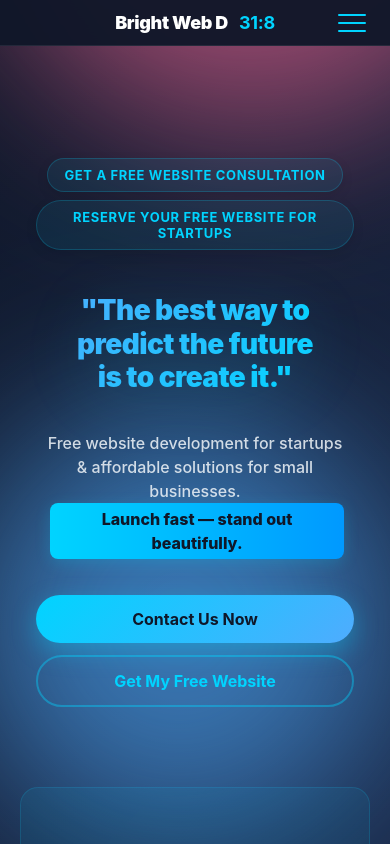
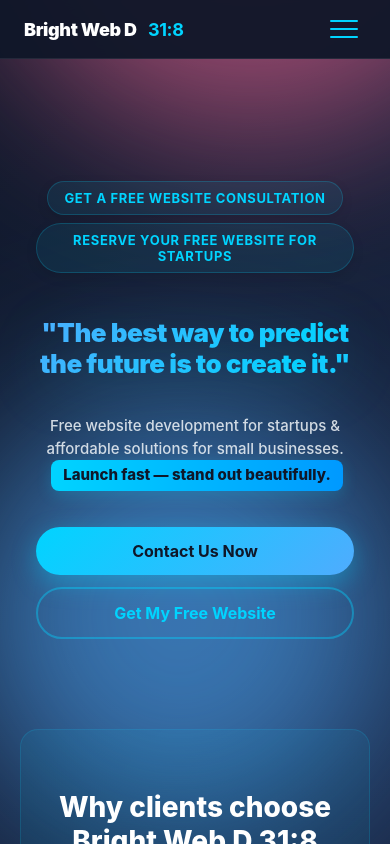
Before and after one commit to brightwebd318-ship-it/Bright-Web-D-31-8, a React (Create React App) app: page /#/ in a window 390 px wide. Shown: the top 844 px of the page. Built offline with nearby package versions, Linux system fonts and the light colour scheme.

Commit message:
Apply user-specified mobile overrides for nav, hero, and grids

```diff
--- a/src/App.css
+++ b/src/App.css
@@ -1353,6 +1353,10 @@ footer {
     text-align: center !important;
   }
 
+  .hero {
+    padding: 70px 16px !important;
+  }
+
   .container {
     padding: 0 16px;
     text-align: center;
@@ -1364,14 +1368,14 @@ footer {
   /* Typography Fixes */
   h1,
   .hero h1 {
-    font-size: 28px !important;
+    font-size: 26px !important;
     line-height: 1.2 !important;
     letter-spacing: -0.02em !important;
     text-align: center !important;
   }
 
   .hero .lead {
-    font-size: 16px;
+    font-size: 15px !important;
     line-height: 1.5;
     padding: 0 10px;
     text-align: center !important;
@@ -1387,23 +1391,23 @@ footer {
   /* Navigation & Mobile Menu Centering */
   .nav {
     display: flex;
-    justify-content: center !important;
+    justify-content: space-between !important;
     position: relative;
-    padding: 12px 16px;
+    padding: 12px 24px;
   }
 
   .brand {
     font-size: 18px;
-    margin: 0 auto !important;
-    text-align: center;
+    margin: 0 !important;
+    text-align: left;
   }
 
   .menu-toggle {
     display: flex;
-    position: absolute !important;
-    right: 16px;
-    top: 50%;
-    transform: translateY(-50%);
+    position: relative !important;
+    right: 0;
+    top: auto;
+    transform: none;
   }
 
   .nav-links {
@@ -1454,14 +1458,25 @@ footer {
 
   .services,
   .grid,
+  .pricing-grid {
+    display: grid !important;
+    grid-template-columns: 1fr !important;
+    gap: 20px !important;
+    align-items: stretch !important;
+    text-align: center !important;
+  }
+
   .testimonials-row,
-  .pricing-grid,
-  .contact-grid,
-  .footer-inner {
+  .contact-grid {
     flex-direction: column !important;
     align-items: center !important;
     display: flex !important;
     text-align: center !important;
+  }
+
+  .contact-grid {
+    grid-template-columns: 1fr !important;
+    display: grid !important;
   }
 
   .card,
```
